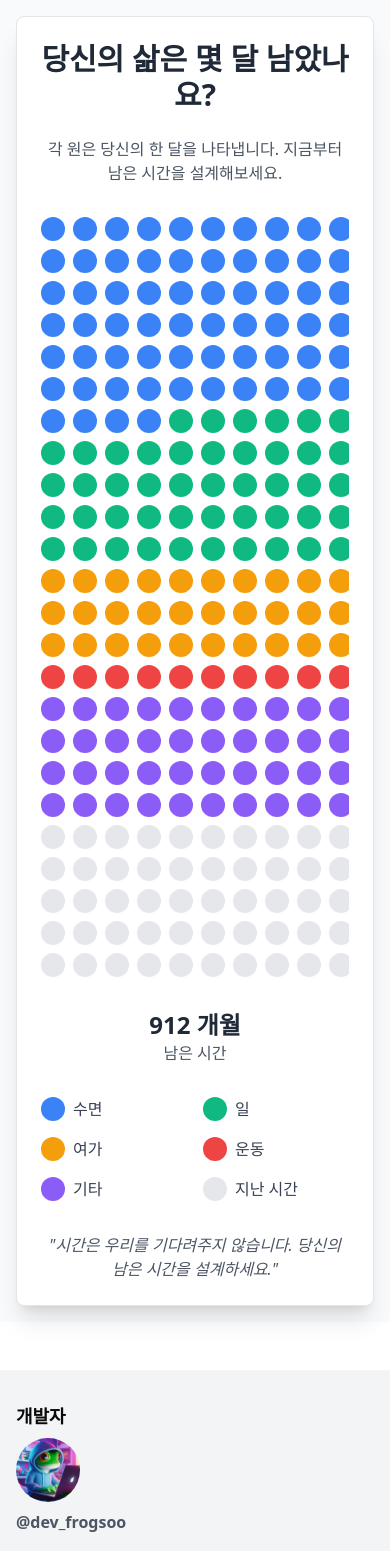
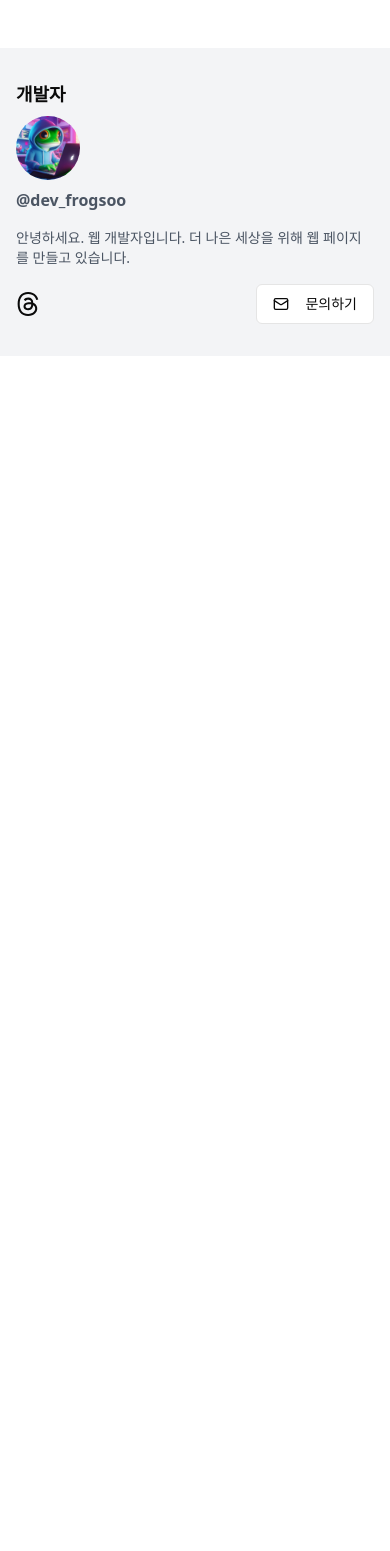
Before and after one commit to stu442/lifeCircle, a React (Vite) app: page /lifeCircle in a window 390 px wide. Shown: the top 1551 px of the page. After the commit the page ends 844 px from the top, so only its background shows below. Built offline with nearby package versions, Linux system fonts and the light colour scheme.

Commit message:
fix: 불필요한 페이지 제

```diff
--- a/src/App.tsx
+++ b/src/App.tsx
@@ -3,7 +3,6 @@ import { CommonFooter } from "./components/CommonFooter";
 import InputPage from "./pages/InputPage/InputPage";
 import { ResultPage } from "./pages/resultPage/ResultPage";
 import AgeInputPage from "./pages/agePage/agePage";
-import LifeCirclePage from "./pages/lifeCirclePage/lifeCirclePage";
 
 function App() {
   return (
@@ -12,7 +11,6 @@ function App() {
         <Route path="/" element={<InputPage />} />
         <Route path="/result" element={<ResultPage />} />
         <Route path="/age" element={<AgeInputPage />} />
-        <Route path="/lifeCircle" element={<LifeCirclePage />} />
       </Routes>
       <CommonFooter />
     </BrowserRouter>
--- a/src/pages/lifeCirclePage/components/LifeCircles.tsx
+++ /dev/null
@@ -1,81 +0,0 @@
-import React from "react";
-
-interface TimeCategory {
-  name: string;
-  hoursPerWeek: number;
-  color: string;
-}
-
-interface LifeCirclesProps {
-  currentAge: number;
-  timeCategories: TimeCategory[];
-}
-
-const MONTHS_IN_YEAR = 12;
-const TOTAL_YEARS = 100;
-const GRID_COLUMNS = 50;
-
-export const LifeCircles: React.FC<LifeCirclesProps> = ({
-  currentAge,
-  timeCategories,
-}) => {
-  const totalMonths = TOTAL_YEARS * MONTHS_IN_YEAR;
-  const monthsLived = currentAge * MONTHS_IN_YEAR;
-  const monthsRemaining = totalMonths - monthsLived;
-
-  const generateCircles = () => {
-    const circles = [];
-    let monthCount = 0;
-
-    // Future months
-    const totalHours = timeCategories.reduce(
-      (sum, category) => sum + category.hoursPerWeek,
-      0
-    );
-    const categoryMonths = timeCategories.map((category) =>
-      Math.round((category.hoursPerWeek / totalHours) * monthsRemaining)
-    );
-
-    timeCategories.forEach((category, index) => {
-      for (let i = 0; i < categoryMonths[index]; i++) {
-        if (monthCount < monthsRemaining) {
-          circles.push(
-            <div
-              key={`${category.name}-${i}`}
-              className="w-6 h-6 rounded-full"
-              style={{ backgroundColor: category.color }}
-            />
-          );
-          monthCount++;
-        }
-      }
-    });
-
-    // Past months
-    for (let i = 0; i < monthsLived; i++) {
-      circles.push(
-        <div
-          key={`past-${i}`}
-          className="w-6 h-6 rounded-full"
-          style={{ backgroundColor: "#E5E7EB" }}
-        />
-      );
-      monthCount++;
-    }
-
-    return circles;
-  };
-
-  return (
-    <div
-      className="grid gap-2"
-      style={{
-        gridTemplateColumns: `repeat(${GRID_COLUMNS}, 1fr)`,
-        width: "100%",
-        maxWidth: "1200px",
-      }}
-    >
-      {generateCircles()}
-    </div>
-  );
-};
--- a/src/pages/lifeCirclePage/lifeCirclePage.tsx
+++ /dev/null
@@ -1,72 +0,0 @@
-import { Card, CardContent } from "@/components/ui/card";
-import { LifeCircles } from "./components/LifeCircles";
-
-const timeCategories = [
-  { name: "수면", hoursPerWeek: 56, color: "#3B82F6" },
-  { name: "일", hoursPerWeek: 40, color: "#10B981" },
-  { name: "여가", hoursPerWeek: 30, color: "#F59E0B" },
-  { name: "운동", hoursPerWeek: 7, color: "#EF4444" },
-  { name: "기타", hoursPerWeek: 35, color: "#8B5CF6" },
-];
-
-export default function LifeCalendarPage() {
-  const currentAge = 24; // 예시 나이, 실제로는 사용자 입력값을 사용해야 합니다.
-
-  const totalMonths = 100 * 12;
-  const monthsLived = currentAge * 12;
-  const monthsRemaining = totalMonths - monthsLived;
-
-  return (
-    <div className="min-h-screen bg-gray-50 flex flex-col items-center justify-center p-4">
-      <Card className="w-full max-w-6xl bg-white shadow-xl rounded-lg overflow-hidden">
-        <CardContent className="p-6">
-          <h1 className="text-3xl font-bold text-gray-800 mb-6 text-center">
-            당신의 삶은 몇 달 남았나요?
-          </h1>
-
-          <p className="text-gray-600 mb-8 text-center">
-            각 원은 당신의 한 달을 나타냅니다. 지금부터 남은 시간을
-            설계해보세요.
-          </p>
-
-          <div className="flex justify-center mb-8 overflow-auto">
-            <LifeCircles
-              currentAge={currentAge}
-              timeCategories={timeCategories}
-            />
-          </div>
-
-          <div className="text-center mb-8">
-            <p className="text-2xl font-bold text-gray-800">
-              {monthsRemaining} 개월
-            </p>
-            <p className="text-gray-600">남은 시간</p>
-          </div>
-
-          <div className="grid grid-cols-2 md:grid-cols-3 gap-4 mt-8">
-            {timeCategories.map((category) => (
-              <div key={category.name} className="flex items-center">
-                <div
-                  className="w-6 h-6 rounded-full mr-2"
-                  style={{ backgroundColor: category.color }}
-                ></div>
-                <span className="text-gray-700">{category.name}</span>
-              </div>
-            ))}
-            <div className="flex items-center">
-              <div
-                className="w-6 h-6 rounded-full mr-2"
-                style={{ backgroundColor: "#E5E7EB" }}
-              ></div>
-              <span className="text-gray-700">지난 시간</span>
-            </div>
-          </div>
-
-          <div className="mt-8 text-center italic text-gray-600">
-            "시간은 우리를 기다려주지 않습니다. 당신의 남은 시간을 설계하세요."
-          </div>
-        </CardContent>
-      </Card>
-    </div>
-  );
-}
```
